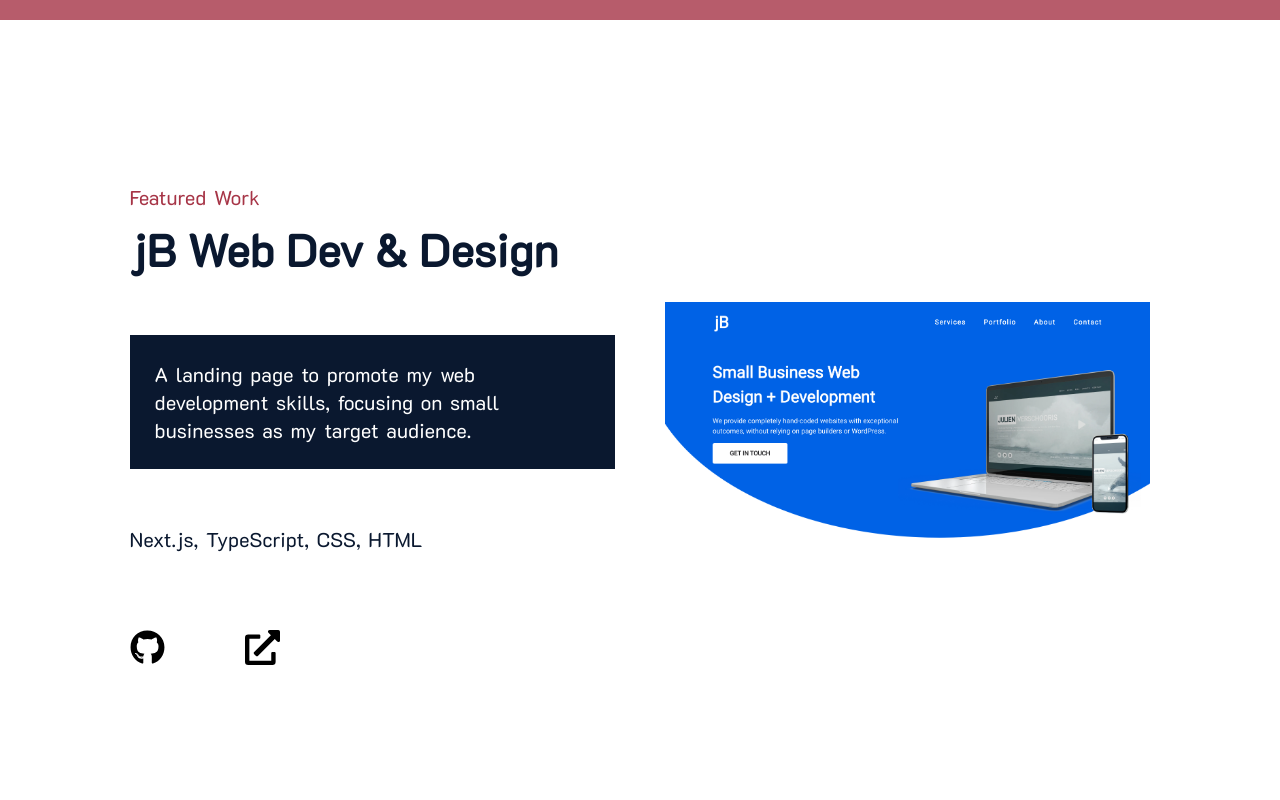
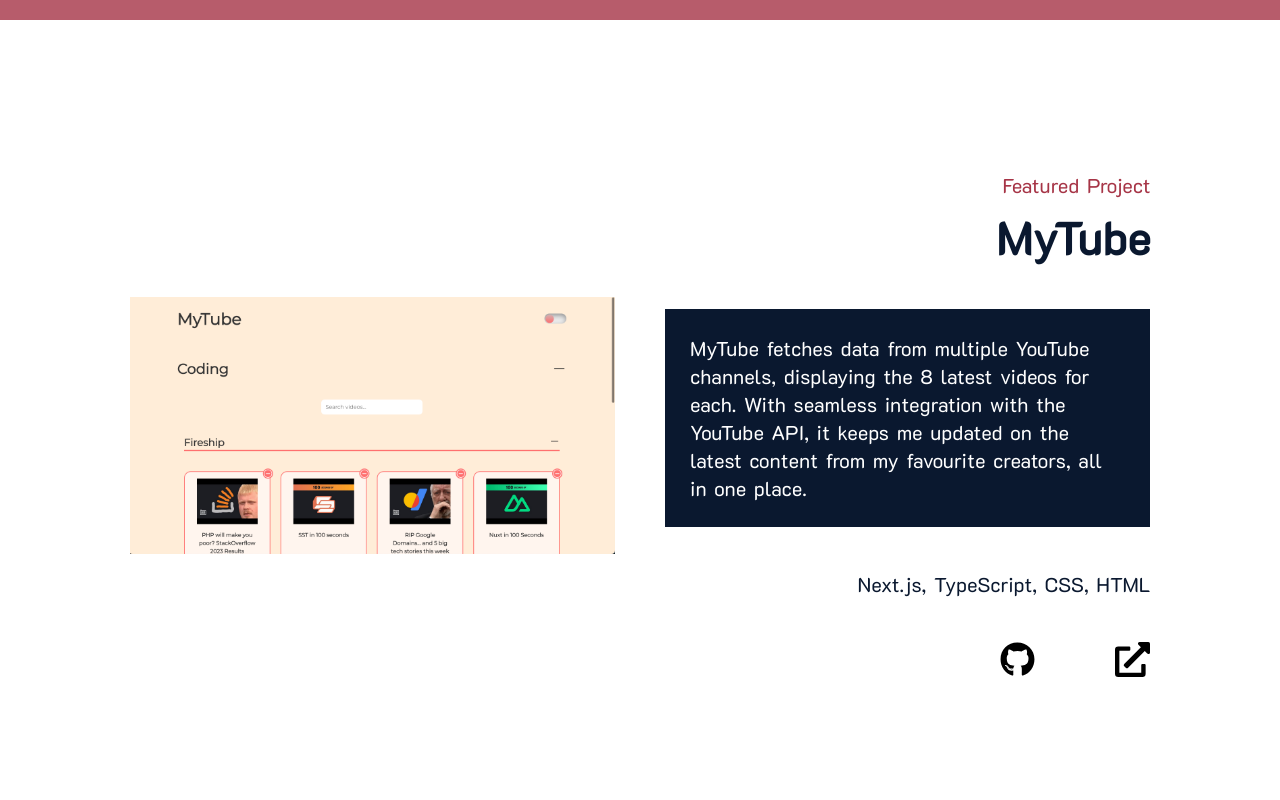
Before and after one commit to johnathanbryce/johnbryce-portfolio, a React (Create React App) app: page / in a window 1280 px wide. Shown: the part 1000-1800 px from the top of the page. Built offline with nearby package versions, Linux system fonts and the light colour scheme.

Commit message:
added myTube

```diff
--- a/src/pages/Projects/Projects.jsx
+++ b/src/pages/Projects/Projects.jsx
@@ -12,6 +12,7 @@
 import romp from '../../images/romp.jpeg';
 import oldPortfolio from '../../images/portfolioOld.jpeg';
 import jBDev from '../../images/jBDev.jpeg';
+import myTube from '../../images/myTube.png'
 
 function Projects() {
 
@@ -20,6 +21,16 @@
       <SectionBreakTitle header='check out my work.' />
       <PagesContainer>
         <section className={styles.projects_container}>
+          <ProjectContainer
+                flexDirection=''
+                featuredType='Project'
+                title='MyTube'
+                link={'https://mytube-jb.vercel.app/'}
+                description="MyTube fetches data from multiple YouTube channels, displaying the 8 latest videos for each. With seamless integration with the YouTube API, it keeps me updated on the latest content from my favourite creators, all in one place."
+                languages="Next.js, TypeScript, CSS, HTML"
+                img={myTube}
+                github='https://github.com/johnathanbryce/mytube'
+            />
           <ProjectContainer
                 flexDirection='normal'
                 featuredType='Work'
```
Also changed, not shown: src/images/myTube.png (added).
